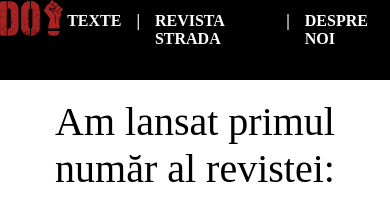
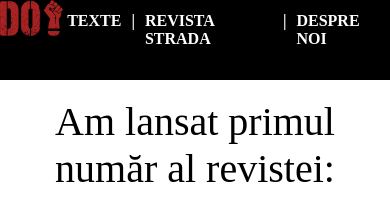
Before and after one commit to dreptul-la-oras/dreptul-la-oras.github.io, a Jekyll site: the page built from index.md, in a window 390 px wide and 900 px high. Shown: the top 204 px of the window. Built offline with Jekyll 4.4.1, drawn with Linux system fonts in a browser that asks for light colours.

Commit message:
Decrease padding when width is smaller

```diff
--- a/assets/css/footer_absolute.css
+++ b/assets/css/footer_absolute.css
@@ -57,10 +57,22 @@
     margin-right: auto;
 }
 
-.footer-sep {
-    padding-left: 7px;
-    padding-right: 7px;
-    font-weight: bold;
+@media (max-width: 460px) {
+    .footer-sep {
+        padding-left: 2px;
+        padding-right: 2px;
+        font-weight: bold;
+    }
+
+}
+
+@media (min-width: 460px) {
+    .footer-sep {
+        padding-left: 7px;
+        padding-right: 7px;
+        font-weight: bold;
+    }
+
 }
 
 .footer-item {
--- a/assets/css/header_floating.css
+++ b/assets/css/header_floating.css
@@ -49,10 +49,20 @@
     margin-right: auto;
 }
 
-.floating-header-sep {
-    padding-left: 7px;
-    padding-right: 7px;
-    font-weight: bold;
+@media (max-width: 460px) {
+    .floating-header-sep {
+        padding-left: 2px;
+        padding-right: 2px;
+        font-weight: bold;
+    }
+}
+
+@media (min-width: 460px) {
+    .floating-header-sep {
+        padding-left: 7px;
+        padding-right: 7px;
+        font-weight: bold;
+    }
 }
 
 .floating-header-logo {
```
